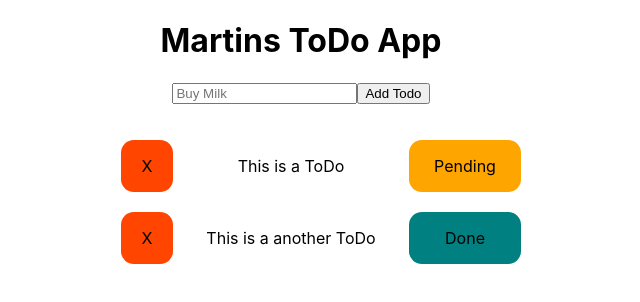
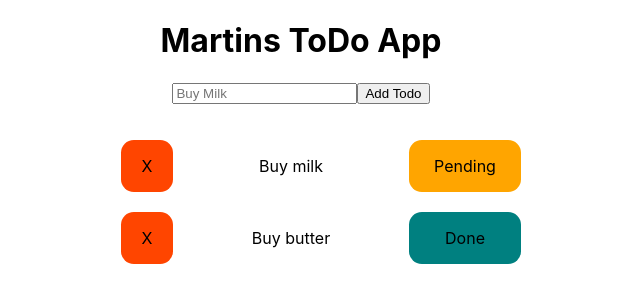
Before and after one commit to mpagels/react-todo-app-walkthrough, a React (Create React App) app: page / in a window 1280 px wide. Shown: the top 302 px of the page, without its empty margins (339-979 px from the left). Built offline with nearby package versions, Linux system fonts and the light colour scheme.

Commit message:
Render todos through .map in ToDoList

```diff
--- a/src/components/ToDoList.js
+++ b/src/components/ToDoList.js
@@ -3,16 +3,21 @@ import React from "react";
 export default function ToDoList({ todos }) {
   return (
     <ul>
-      <li className="ToDo">
-        <button className="ToDo__btn delete">X</button>
-        <p>This is a ToDo</p>
-        <button className="ToDo__btn pending">Pending</button>
-      </li>
-      <li className="ToDo">
-        <button className="ToDo__btn delete">X</button>
-        <p>This is a another ToDo</p>
-        <button className="ToDo__btn done">Done</button>
-      </li>
+      {todos.map((todo) => {
+        return (
+          <li key={todo.todo} className="ToDo">
+            <button className="ToDo__btn delete">X</button>
+            <p>{todo.todo}</p>
+            <button
+              className={`ToDo__btn ${
+                todo.status === "Pending" ? "pending" : "done"
+              }`}
+            >
+              {todo.status}
+            </button>
+          </li>
+        );
+      })}
     </ul>
   );
 }
```
